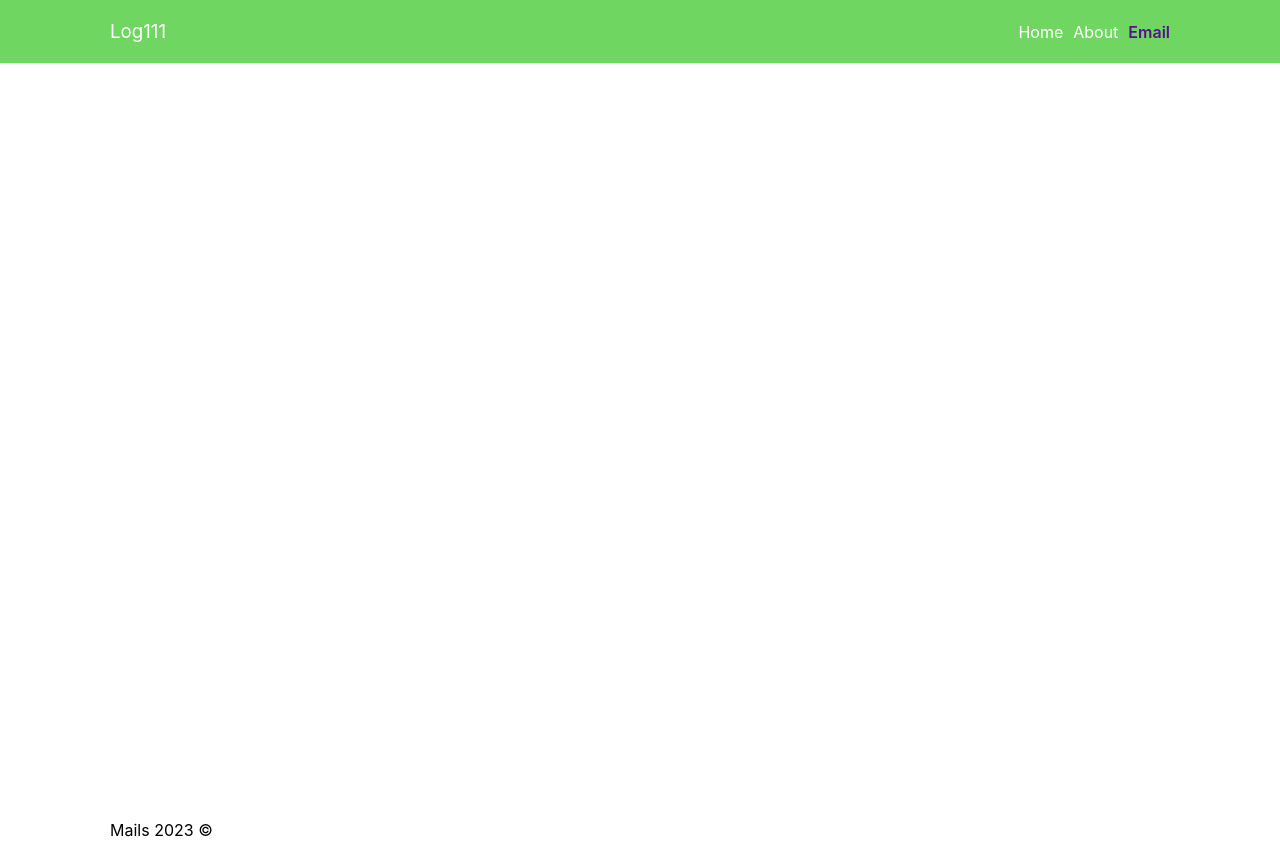
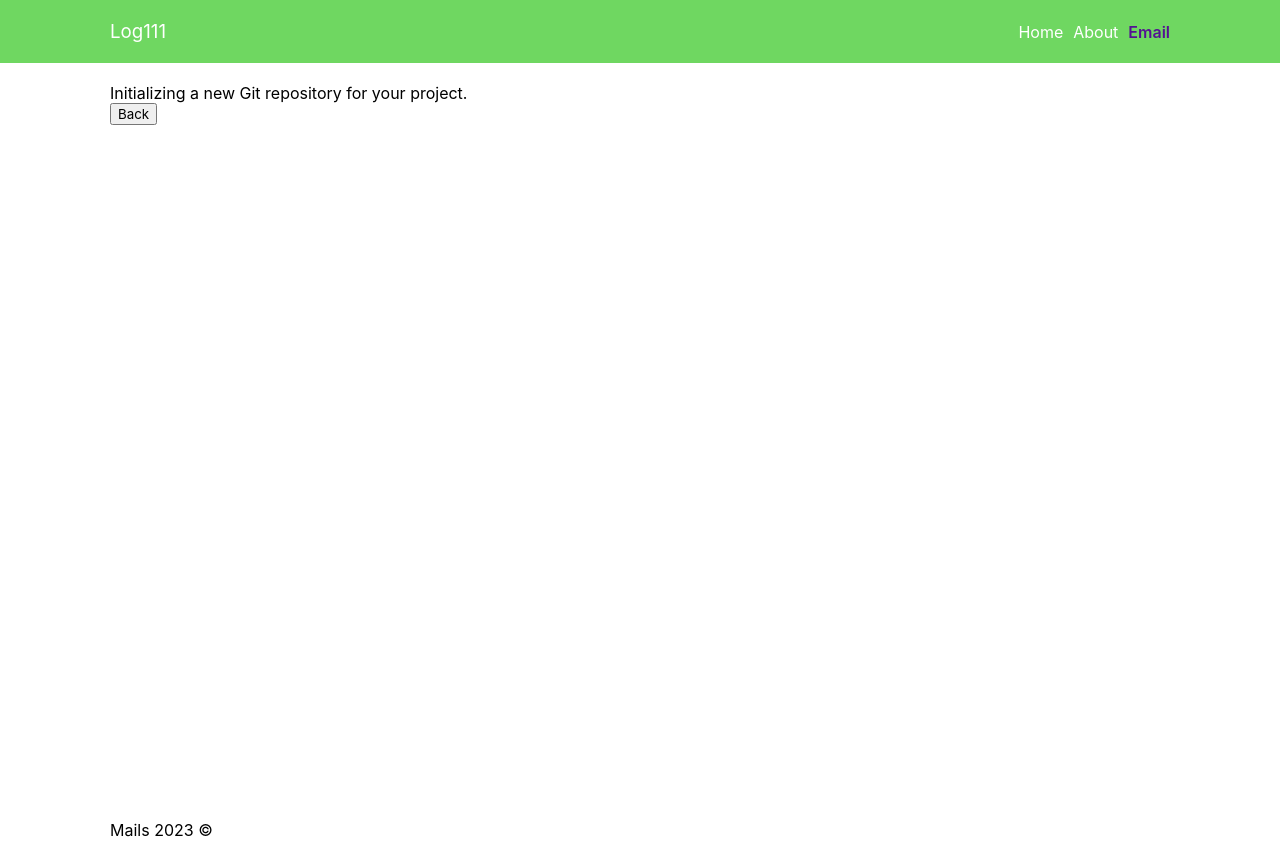
Before and after one commit to yuvalnn/YuvalMail, a React (Vite) app: page /#/Email/e101 in a window 1280 px wide. Built offline with nearby package versions, Linux system fonts and the light colour scheme.

Commit message:
feat: Add EmailDetails component, Update emailPreview, Update App.jsx
- EmailDetails: Display email body (partial implementation)
- emailPreview: Add link to emailDetails with route parameter email id
- App.jsx: Add new route with parameter route to emailDetails page component

```diff
--- a/src/App.jsx
+++ b/src/App.jsx
@@ -5,6 +5,7 @@ import { AppHeader } from './cmps/Appheader';
 import { AppFooter } from './cmps/AppFooter';
 import { AboutUs } from './pages/AboutUs';
 import { EmailIndex } from './pages/EmailIndex';
+import { EmailDetails } from './pages/EmailDetails';
 
 export function App() {
 
@@ -17,6 +18,7 @@ export function App() {
                   <Route path='/' element={<Home />} />
                   <Route path='/AboutUs' element={<AboutUs/>} />
                   <Route path='/Email' element={<EmailIndex />} />
+                  <Route path='/Email/:emailId' element={<EmailDetails />} />
                 </Routes>
             </main>
 
--- a/src/cmps/EmailPreview.jsx
+++ b/src/cmps/EmailPreview.jsx
@@ -1,10 +1,14 @@
+import { Link } from "react-router-dom"
 
+Link
 export function EmailPreview ({email}) {
 
     return(
 
         <article className="email-preview">
+              <Link to={`/Email/${email.id}`}>
               {`${email.from}  ${email.subject}  ${email.sentAt}`}
+              </Link>
         </article>
    )
 
--- /dev/null
+++ b/src/pages/EmailDetails.jsx
@@ -0,0 +1,47 @@
+import {  useNavigate,useParams } from "react-router"
+import { useEffect, useState } from "react"
+import { emailService } from "../services/email.service"
+
+export function EmailDetails({}) {
+    const [email, setemail] = useState(null)
+    const params = useParams()
+    const navigate = useNavigate()
+
+    console.log(params)
+
+    useEffect(() => {
+
+        LoadEmail(params)
+
+    }, [])
+
+    async function LoadEmail(){
+
+        try {
+            const email = await emailService.getById(params.emailId)
+            setemail(email)
+
+        } catch (error) {
+            console.log(error)
+        }
+
+    }
+
+    function onBack(){
+        navigate('/Email')
+    }
+
+    console.log('Render');
+    if (!email) return <div>Loading...</div>
+
+    return (
+    <section className="email-details">
+
+         <p>
+            {email.body}
+         </p>
+         <button onClick={onBack}>Back</button>
+
+    </section>)
+
+}
```
